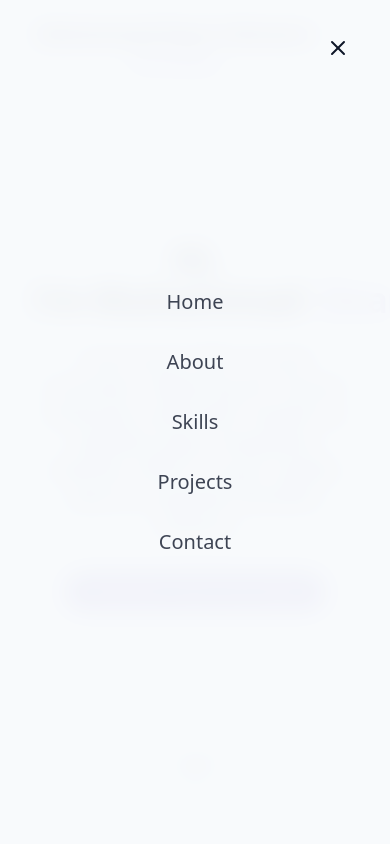
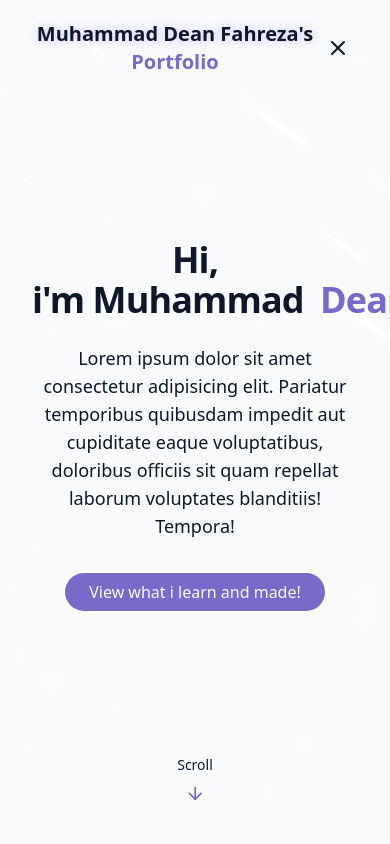
Before and after one commit to dean-fahreza/portfolio-website, a React (Vite) app: page / in a window 390 px wide. Shown: the top 844 px of the page. Built offline with nearby package versions, Linux system fonts and the light colour scheme.

Commit message:
feat: Menambahkan file ke dalam repositori

```diff
--- a/src/components/Navbar.jsx
+++ b/src/components/Navbar.jsx
@@ -12,63 +12,62 @@ const navItems = [
 ]
 
 export const Navbar = () => {
+
     const [isScrolled, setIsScrolled] = useState(false);
-        const [isMenuOpen, setIsMenuOpen] = useState(true);
+    const [isMenuOpen, setIsMenuOpen] = useState(false);
 
     useEffect(() => {
-            // command
         const handleScroll = () => {
             setIsScrolled(window.screenY > 10);
         }
-
         window.addEventListener('scroll', handleScroll);
         return () => window.removeEventListener('scroll', handleScroll);
+    }, [])
 
-        }, [])
     return (
-        <nav className={cn(
-            'fixed w-full z-40 transition-all duration-300',
+        <nav className={cn('fixed w-full z-40 transition-all duration-300',
             isScrolled ? 'py-3 bg-background/80 backdrop-blur-md shadow-xs' : 'py-5')}>
-
-                <div className="container flex items-center justify-between">
-                    <a className="text-xl font-bold text-primary flex items-center" href="#hero">
-                        <span className="relative z-10">
-                            <span className="text-glow text-foreground">Muhammad Dean Fahreza's</span> Portfolio
+                <div className='container flex items-center justify-between'>
+                    <a href="#hero" className='text-xl font-bold text-primary flex items-center'>
+                        <span className='relative z-10'>
+                            <span className='text-glow text-foreground'> Muhammad Dean Fahreza's </span>
+                            Portfolio
                         </span>
                     </a>
-                    {/* versi desktop/laptop navbar */}
-                    <div className="hidden md:flex space-x-8">
+                    {/* desktop navbar */}
+
+                    <div className='hidden md:flex space-x-8 '>
                         {navItems.map((item, key) => (
-                            <a href={item.href} key={key}
-                            className="text-foreground/80 hover:text-primary transition-colors duration-300">
+                            <a href={item.href} key={key} className={cn('text-foreground/80 hover:text-primary',
+                                'transition-colors duration-300')}>
                                 {item.name}
                             </a>
                         ))}
                     </div>
 
-                    {/* versi mobile navbar */}
+                    {/* mobile nav */}
 
                     <button onClick={() => setIsMenuOpen((prev) => !prev)}
                     className='md:hidden p-2 text-foreground z-50'
                     aria-label={isMenuOpen ? 'Close Menu' : 'Open Menu'}>
-                        {isMenuOpen ? <X size={24}/> : <Menu size={24}/>}
+                        {isMenuOpen ? <Menu size={24} /> : <X size={24} />}
                     </button>
 
-                    <div className={cn('fixed inset-0 bg-background/95 backdrop-blur-md z-40 flex flex-col items-center',
-                        'justify-center transition-all duration-300 md:hidden',
-                        isMenuOpen ? 'opacity-100 pointer-events-auto' : 'opacity-0 pointer-events-none'
-                    )}>
-                        <div className="flex flex-col space-y-8 text-xl">
+                    <div className={cn('fixed inset-0 bg-background/95 backdrop-blur-md z-40 flex flex-col',
+                        'items-center justify-center transition-all duration-300 md:hidden',
+                        isMenuOpen ? 'opacity-100 pointer-events-auto' : 'opacity-0 pointer-events-none')}>
+                        <div className='space-y-8 flex flex-col text-xl'>
                             {navItems.map((item, key) => (
-                            <a href={item.href} key={key}
-                            className="text-foreground/80 hover:text-primary transition-colors duration-300"
+                                <a href={item.href} key={key} className={cn('text-foreground/80',
+                                    'hover:text-primary transition-colors duration-300')}
                                     onClick={() => setIsMenuOpen(false)}>
                                     {item.name}
                                 </a>
                             ))}
                         </div>
                     </div>
+
                 </div>
             </nav>
-    );
-};
+    )
+}
```
Lines whose indentation alone changed are shown as unchanged.
